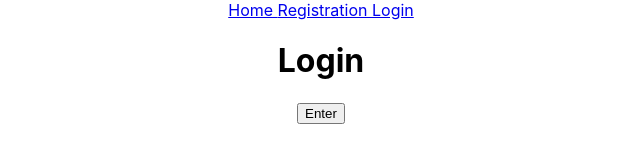
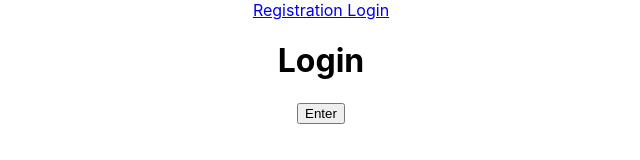
Before and after one commit to Dmitry-Markelov/PHP-Project, a React (Create React App) app in the folder client/: page / in a window 1280 px wide. Shown: the top 160 px of the page, without its empty margins (319-959 px from the left). Built offline with nearby package versions, Linux system fonts and the light colour scheme.

Commit message:
hide User

```diff
--- a/client/src/components/Navbar.js
+++ b/client/src/components/Navbar.js
@@ -7,7 +7,7 @@ function NavBar() {
     return (
         <div>
             <nav>
-                <Link to="/User">Home </Link>
+                {isAuth ? <Link to="/user">User </Link>: null}
                 <Link to="/Register">Registration </Link>
                 {isAuth ? <Link to="/login" onClick={() => setAuth=false}>Logout</Link>: <Link to="/login">Login</Link>}
             </nav>
```
